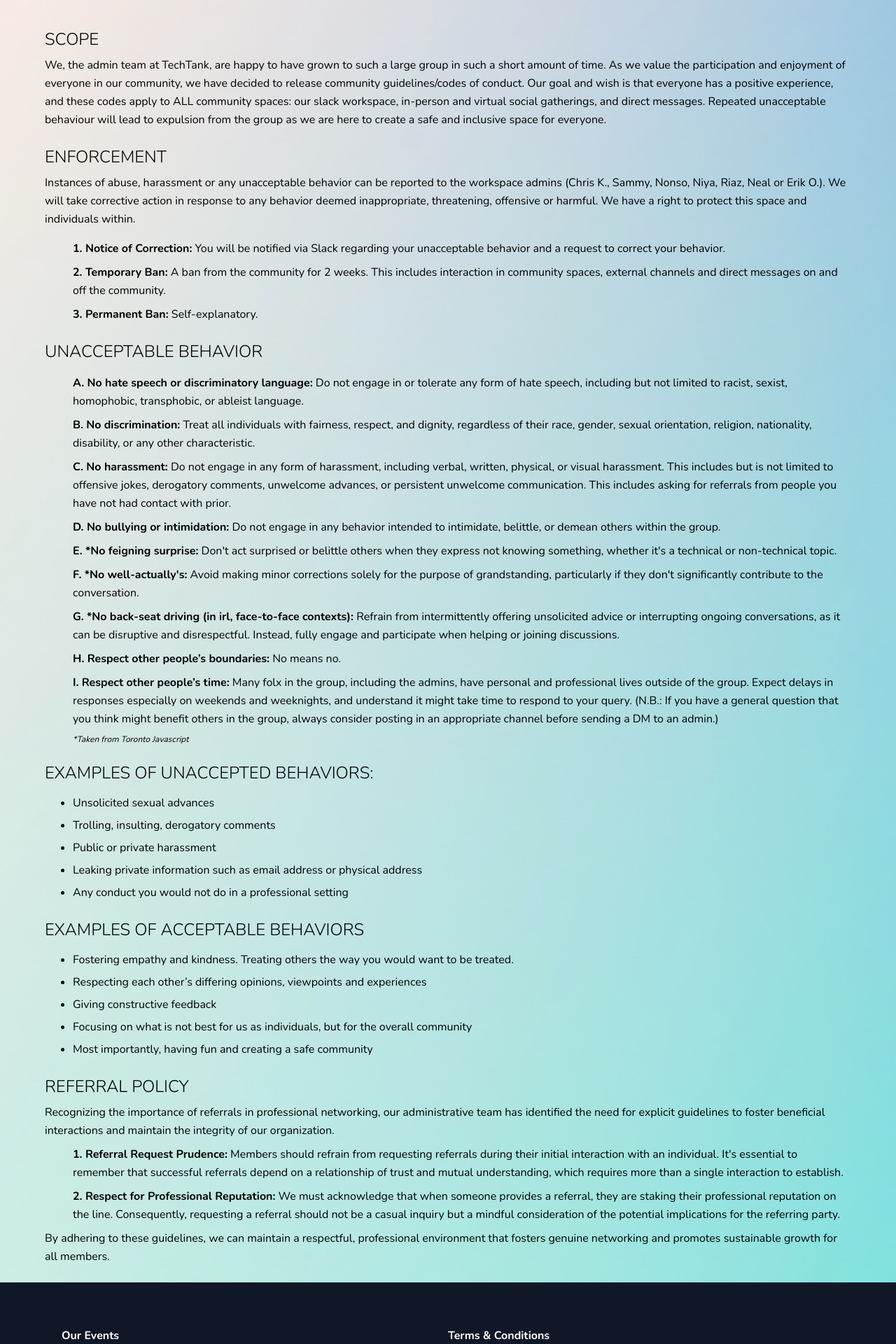
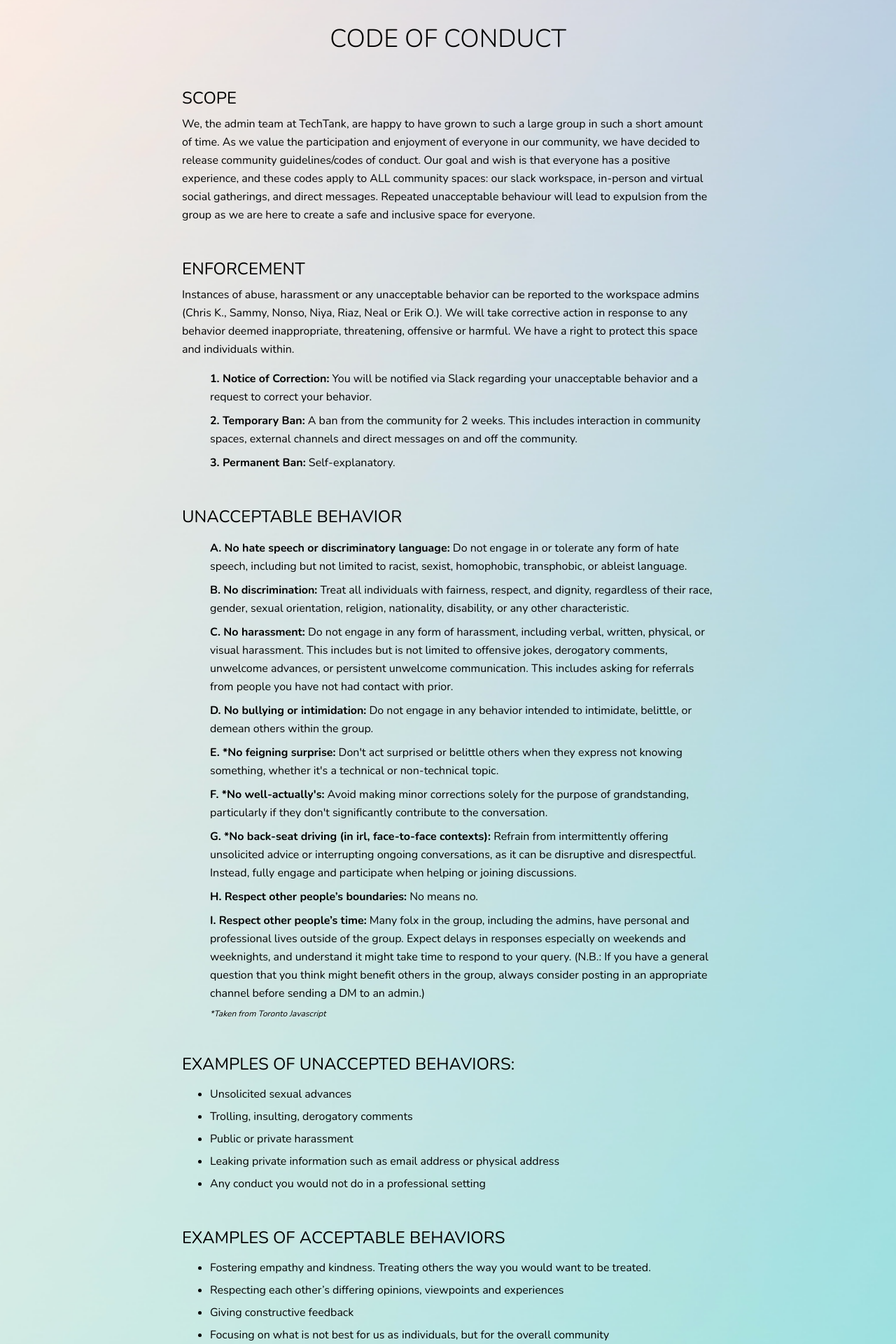
Before and after one commit to tech-tankorg/techtank-site, a Next.js app: page /code-of-conduct in a window 1280 px wide. Shown: the part 400-2320 px from the top of the page at 70% size. Built offline with nearby package versions, Linux system fonts and the light colour scheme.

Commit message:
Align styling with terms of service for consistency

```diff
--- a/app/code-of-conduct/page.tsx
+++ b/app/code-of-conduct/page.tsx
@@ -10,17 +10,18 @@
         "*:text-base/relaxed [&_h2]:text-4xl [&_h4]:text-2xl"
       )}
     >
-      <h2 className="text-center text-5xl p-3 m-3 uppercase font-light">
+      <article className="max-w-[760px] mx-auto space-y-12 my-24">
+        <h2 className="text-5xl font-light uppercase text-center">
           Code of Conduct
         </h2>
         {/* SCOPE */}
-      <div className="my-6">
-        <h4 className="text-3xl uppercase font-light pb-2">Scope</h4>
+        <section>
+          <h4 className="text-3xl uppercase pb-2">Scope</h4>
           <p>{CoC_Contents.SCOPE_TEXT}</p>
-      </div>
+        </section>
         {/* ENFORCEMENT */}
-      <div className="my-6">
-        <h4 className="text-3xl uppercase font-light pb-2">Enforcement</h4>
+        <section>
+          <h4 className="text-3xl uppercase pb-2">Enforcement</h4>
           <p className="pb-2">{CoC_Contents.ENFORCEMENT_TEXT}</p>
           <ul>
             {CoC_Contents.ENFORCEMENT_LIST.map((list) => (
@@ -32,10 +33,10 @@
               </li>
             ))}
           </ul>
-      </div>
+        </section>
         {/* UNACCEPTABLE BEHAVIOR */}
-      <div className="my-6">
-        <h4 className="text-3xl uppercase font-light pb-2">
+        <section>
+          <h4 className="text-3xl uppercase pb-2">
             Unacceptable Behavior
           </h4>
           <ul>
@@ -57,11 +58,11 @@
               </Link>
             </p>
           </ul>
-      </div>
+        </section>
         {/* TODO: make the 2 examples into a 2 column table */}
         {/* EXAMPLES OF UNACCEPTABLES */}
-      <div className="my-6">
-        <h4 className="text-3xl uppercase font-light pb-2">
+        <section>
+          <h4 className="text-3xl uppercase pb-2">
             Examples of Unaccepted Behaviors:
           </h4>
           <ul>
@@ -71,10 +72,10 @@
               </li>
             ))}
           </ul>
-      </div>
+        </section>
         {/* ACCEPTABLE BEHAVIOR */}
-      <div className="my-6">
-        <h4 className="text-3xl uppercase font-light pb-2">
+        <section>
+          <h4 className="text-3xl uppercase pb-2">
             Examples of Acceptable Behaviors
           </h4>
           <ul>
@@ -84,10 +85,12 @@
               </li>
             ))}
           </ul>
-      </div>
+        </section>
         {/* REFERRAL POLICY */}
-      <div className="my-6">
-        <h4 className="text-3xl uppercase font-light pb-2">Referral Policy</h4>
+        <section>
+          <h4 className="text-3xl uppercase pb-2">
+            Referral Policy
+          </h4>
           <p>{CoC_Contents.REFERRAL_POLICY_TEXT}</p>
           <ul>
             {CoC_Contents.REFERRAL_POLICIES.map((list) => (
@@ -100,7 +103,8 @@
             ))}
           </ul>
           <p>{CoC_Contents.REFERRAL_POLICY_CONCL}</p>
-      </div>
+        </section>
+      </article>
     </main>
   );
 }
```
Lines whose indentation alone changed are shown as unchanged.
